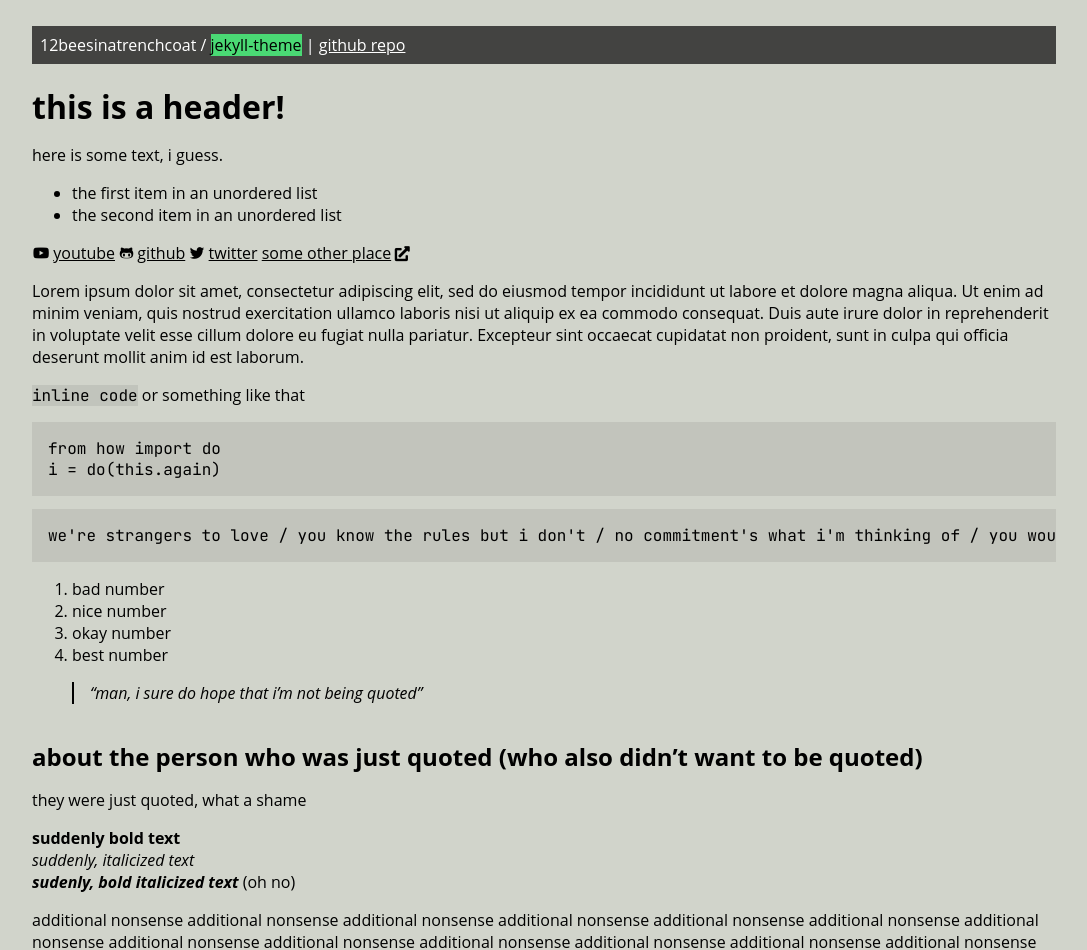
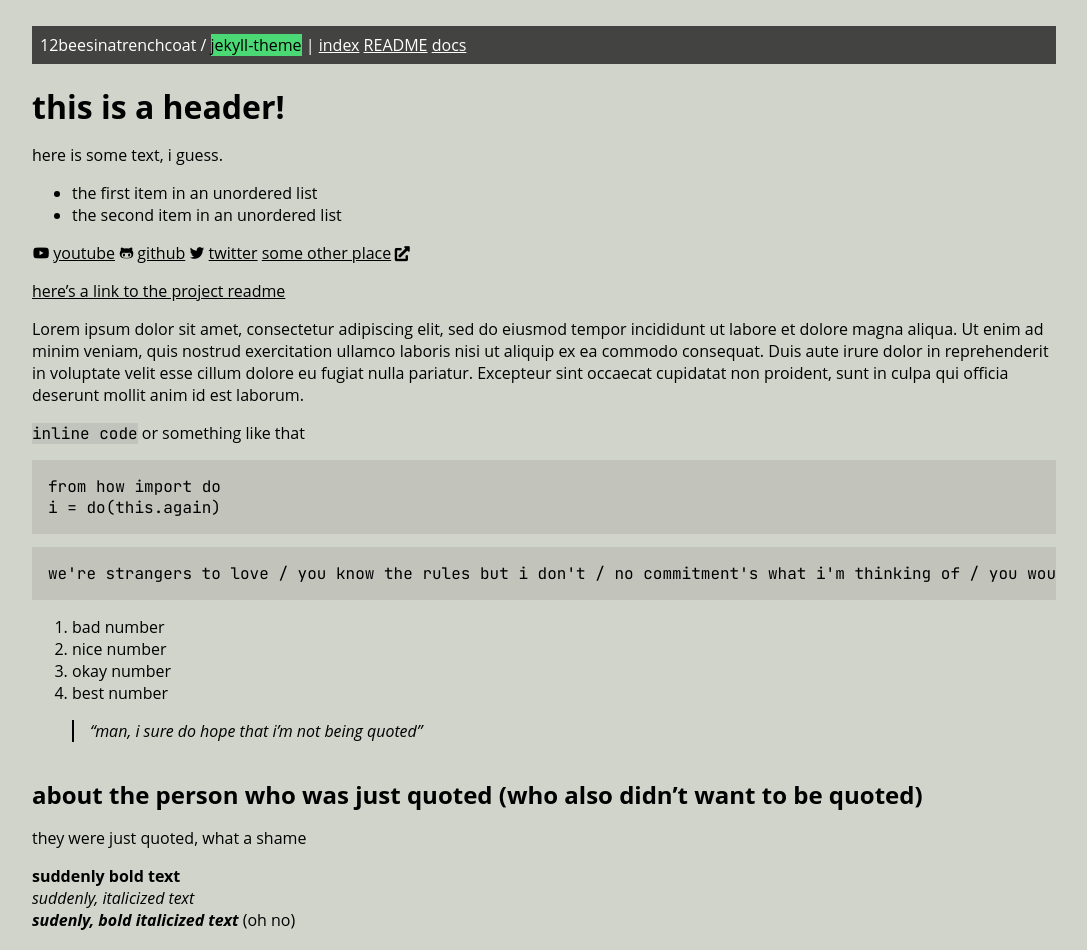
Before and after one commit to 12beesinatrenchcoat/jekyll-theme, a Jekyll site: the page built from index.md, in a window 1280 px wide. Shown: the top 950 px of the page, without its empty margins (96-1183 px from the left). Built offline with Jekyll 4.4.1, drawn with Linux system fonts in a browser that asks for light colours; some web fonts are replaced; our own code applies the rules of GitHub Pages for plain Markdown files.

Commit message:
i have no idea what i'm doing
i really don't

```diff
--- a/Gemfile
+++ b/Gemfile
@@ -1,4 +1,7 @@
 # frozen_string_literal: true
 
 source "https://rubygems.org"
+gem "github-pages", group: :jekyll_plugins
+gem "jekyll-remote-theme"
+gem "jekyll-include-cache"
 gemspec
--- /dev/null
+++ b/_data/navigation.yml
@@ -0,0 +1,6 @@
+- name: index
+  link: /index.html
+- name: README
+  link: /README.html
+- name: docs
+  link: /docs.html
--- a/_includes/navigation.html
+++ b/_includes/navigation.html
@@ -1,13 +1,9 @@
 <nav>
     <!--repository name-->
     <span>
-        {{site.github.owner_name}} / <span class="emphasis-highlight">{{site.github.repository_name}}</span>
+        {{site.github.owner_name}} / <a class="emphasis-highlight" href="{{site.github.repository_url}}">{{site.github.repository_name}}</a>
     </span> |
-    <!--link to repository-->
-    <span>
-        <a href="{{site.github.repository_url}}">github repo</a>
-    </span> <br>
-    <!--navagation items-->
+    <!--navigation items-->
     <span>
         {% for item in site.data.navigation %}
         <a href="{{ item.link }}" {% if page.url contains item.name %}class="emphasis-highlight" ;"{% endif %}>{{
--- a/_layouts/default.html
+++ b/_layouts/default.html
@@ -5,7 +5,7 @@
     <meta charset="UTF-8">
     <meta http-equiv="X-UA-Compatible" content="IE=edge">
     <meta name="viewport" content="width=device-width, initial-scale=1.0">
-    <link rel="stylesheet" href="/assets/css/style.css">
+    <link rel="stylesheet" href="{{"assets/css/style.css" | relative_url }}">
     <title>Document</title>
 </head>
 
--- /dev/null
+++ b/docs.md
@@ -0,0 +1,4 @@
+---
+---
+# docs
+not yet started.
--- a/index.md
+++ b/index.md
@@ -12,6 +12,8 @@ here is some text, i guess.
 [github](https://github.com){:class="ext github"}
 [twitter](https://twitter.com){:class="ext twitter"}
 [some other place](https://example.com){:class="ext other"}
+
+[here's a link to the project readme](/README)
 
 Lorem ipsum dolor sit amet, consectetur adipiscing elit, sed do eiusmod tempor incididunt ut labore et dolore magna aliqua. Ut enim ad minim veniam, quis nostrud exercitation ullamco laboris nisi ut aliquip ex ea commodo consequat. Duis aute irure dolor in reprehenderit in voluptate velit esse cillum dolore eu fugiat nulla pariatur. Excepteur sint occaecat cupidatat non proident, sunt in culpa qui officia deserunt mollit anim id est laborum.
 
@@ -42,5 +44,5 @@ they were just quoted, what a shame
 
 additional nonsense additional nonsense additional nonsense additional nonsense additional nonsense additional nonsense additional nonsense additional nonsense additional nonsense additional nonsense additional nonsense additional nonsense additional nonsense additional nonsense additional nonsense additional nonsense additional nonsense additional nonsense additional nonsense additional nonsense additional nonsense additional nonsense additional nonsense additional nonsense additional nonsense additional nonsense additional nonsense additional nonsense additional nonsense additional nonsense additional nonsense additional nonsense additional nonsense additional nonsense additional nonsense additional nonsense additional nonsense additional nonsense
 
-![Blue Tit in spring, Botanical Garden Berlin.jpg](https://upload.wikimedia.org/wikipedia/commons/2/26/Blue_Tit_in_spring%2C_Botanical_Garden_Berlin.jpg)
+![Blue Tit in spring, Botanical Garden Berlin.jpg](https://upload.wikimedia.org/wikipedia/commons/thumb/2/26/Blue_Tit_in_spring%2C_Botanical_Garden_Berlin.jpg/1024px-Blue_Tit_in_spring%2C_Botanical_Garden_Berlin.jpg)
 <a href="https://commons.wikimedia.org/wiki/File:Blue_Tit_in_spring,_Botanical_Garden_Berlin.jpg">Evas-naturfotografie</a>, <a href="https://creativecommons.org/licenses/by-sa/4.0">CC BY-SA 4.0</a>, via Wikimedia Commons
```
Also changed, not shown: _config.yml (line endings or trailing spaces), jekyll-theme.gemspec.
